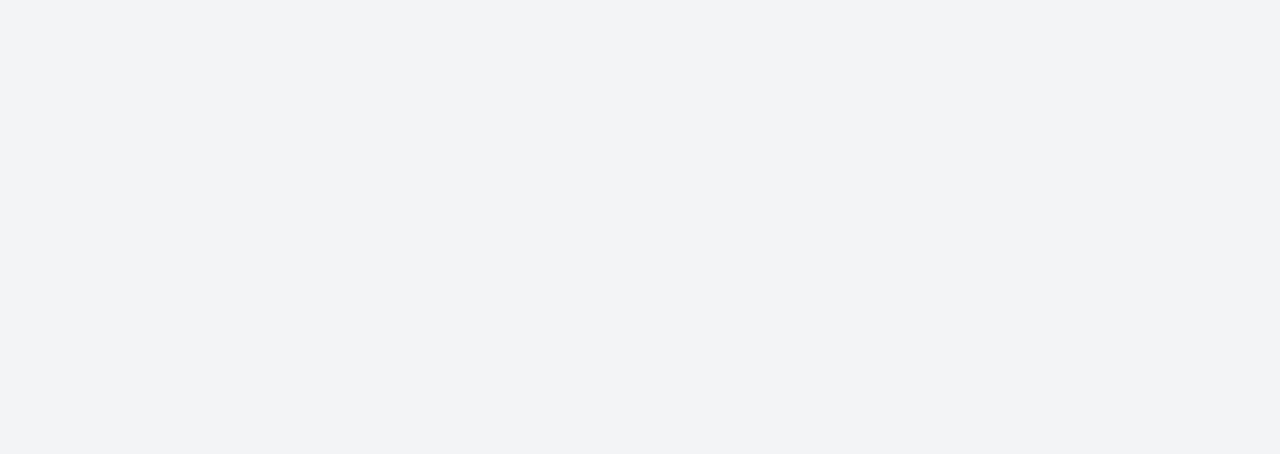
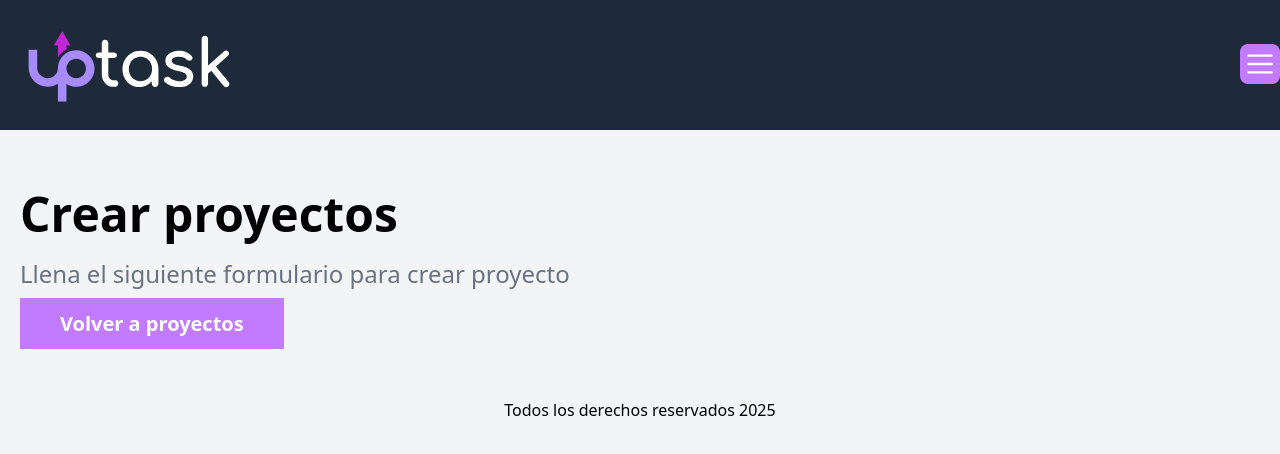
Before and after one commit to leonar2zb/uptaskfront, a React (Vite) app: page /projects/create in a window 1280 px wide. Before the commit this address had no page. Shown: the top 454 px of the page. Built offline with nearby package versions, Linux system fonts and the light colour scheme.

Commit message:
+ Creando páginas para crear proyectos

```diff
--- a/src/router.tsx
+++ b/src/router.tsx
@@ -1,6 +1,7 @@
 import { BrowserRouter, Routes, Route } from "react-router-dom"
 import AppLayout from "@/layouts/AppLayout"
 import DashboardView from "@/views/DashboardView"
+import CreateProjectView from "./views/projects/CreateProjectView"
 
 export default function Router() {
     return (
@@ -8,6 +9,7 @@
             <Routes>
                 <Route element={<AppLayout />}>
                     <Route path="/" element={<DashboardView />} index />
+                    <Route path="/projects/create" element={<CreateProjectView />} />
                 </Route>
             </Routes>
         </BrowserRouter>
--- a/src/views/DashboardView.tsx
+++ b/src/views/DashboardView.tsx
@@ -1,5 +1,16 @@
+import { Link } from "react-router-dom"
+
 export default function DashboardView() {
     return (
-        <>DashboardView</>
+        <>
+            <h1 className="text-5xl font-black">Mis proyectos</h1>
+            <p className="text-2xl font-light text-gray-500 mt-5">Maneja y administra tus proyectos</p>
+            <nav className="my-5">
+                <Link to='/projects/create'
+                    className="bg-purple-400 hover:bg-purple-500 px-10 py-3 text-white text-xl font-bold cursor-pointer transition-colors">
+                    Nuevo proyecto
+                </Link>
+            </nav>
+        </>
     )
 }
--- /dev/null
+++ b/src/views/projects/CreateProjectView.tsx
@@ -0,0 +1,16 @@
+import { Link } from "react-router-dom";
+
+export default function CreateProjectView() {
+    return (
+        <>
+            <h1 className="text-5xl font-black">Crear proyectos</h1>
+            <p className="text-2xl font-light text-gray-500 mt-5">Llena el siguiente formulario para crear proyecto</p>
+            <nav className="my-5">
+                <Link to='/'
+                    className="bg-purple-400 hover:bg-purple-500 px-10 py-3 text-white text-xl font-bold cursor-pointer transition-colors">
+                    Volver a proyectos
+                </Link>
+            </nav>
+        </>
+    )
+}
```
